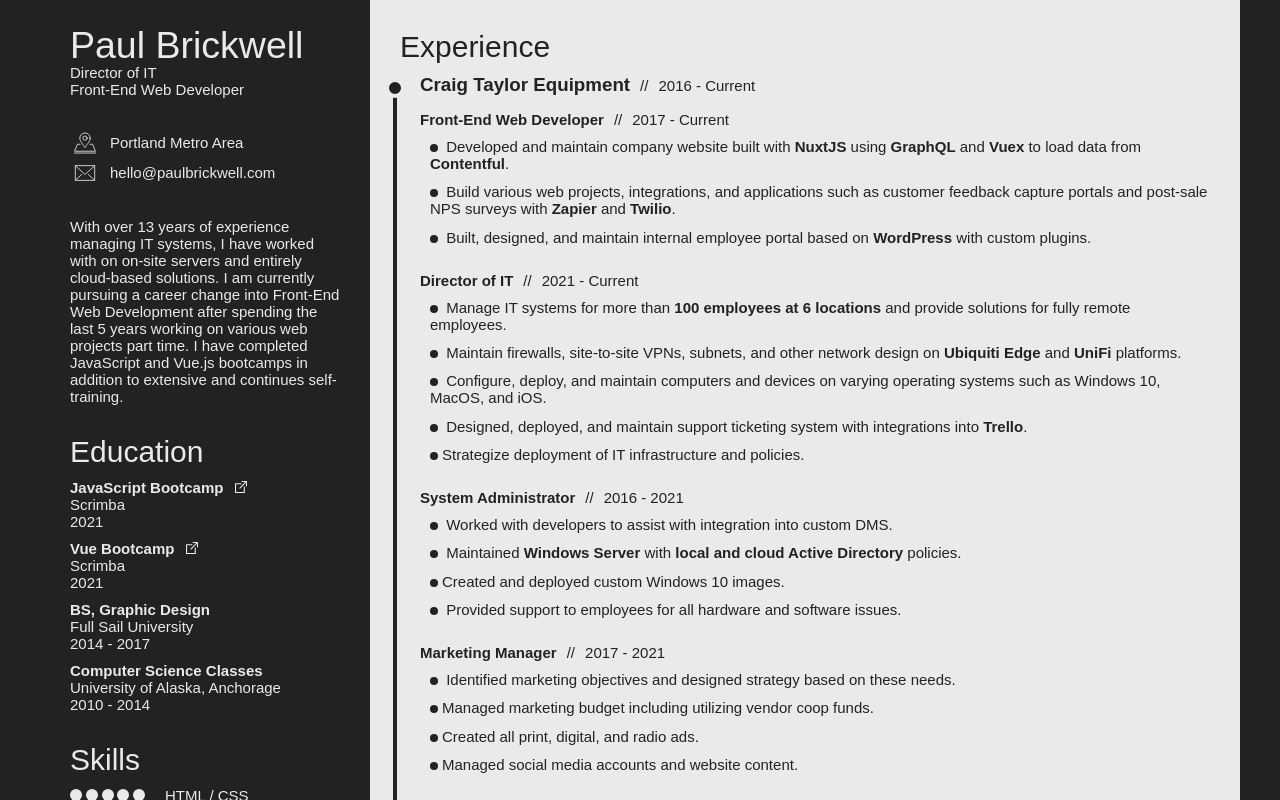
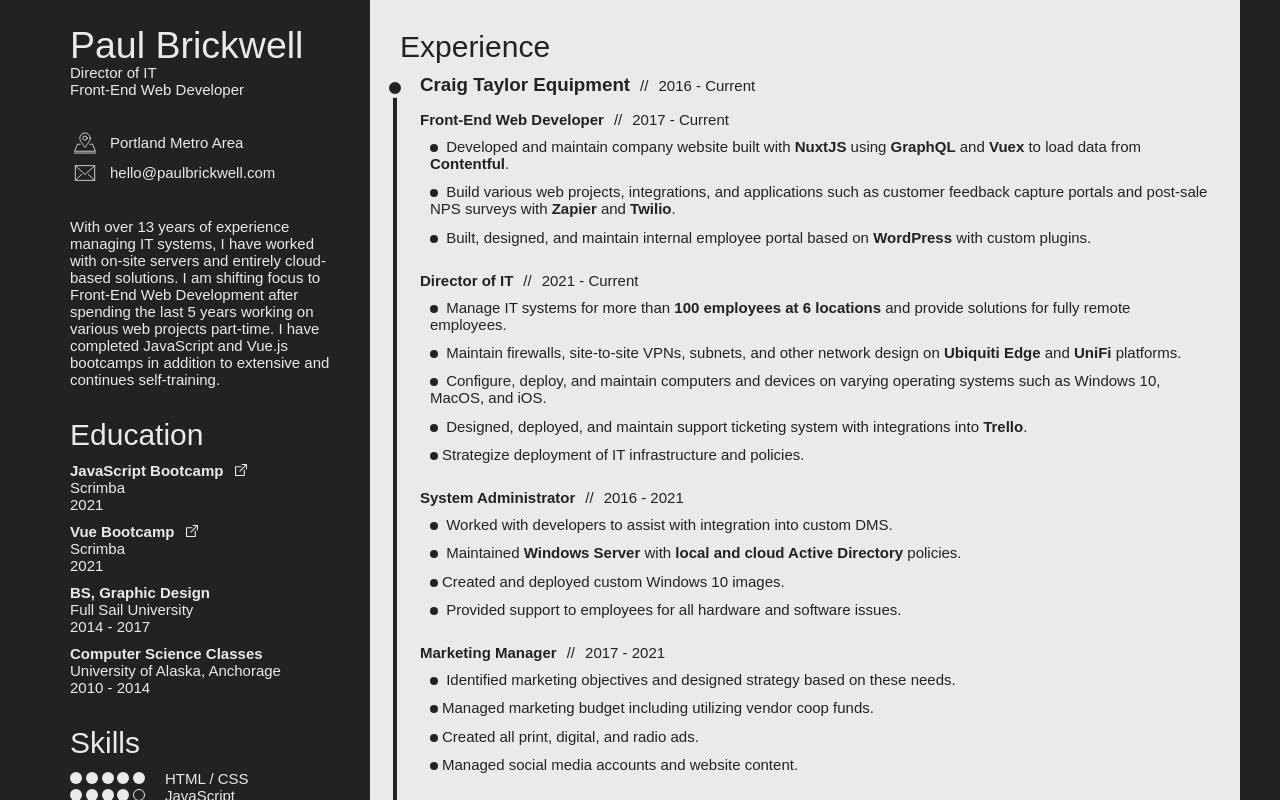
Before and after one commit to paulbrickwell/paulbrickwell-cv, a Vue app: page / in a window 1280 px wide. Shown: the top 800 px of the page. Built offline with nearby package versions, Linux system fonts and the light colour scheme; a web font is replaced by a local one.

Commit message:
Spelling fix

```diff
--- a/src/components/sidebar-components/Intro.vue
+++ b/src/components/sidebar-components/Intro.vue
@@ -2,11 +2,10 @@
   <div class="intro">
     <p>
       With over 13 years of experience managing IT systems, I have worked with
-      on on-site servers and entirely cloud-based solutions. I am currently
-      pursuing a career change into Front-End Web Development after spending the
-      last 5 years working on various web projects part time. I have completed
-      JavaScript and Vue.js bootcamps in addition to extensive and continues
-      self-training.
+      on-site servers and entirely cloud-based solutions. I am shifting focus to
+      Front-End Web Development after spending the last 5 years working on
+      various web projects part-time. I have completed JavaScript and Vue.js
+      bootcamps in addition to extensive and continues self-training.
     </p>
   </div>
 </template>
```
Also changed, not shown: 1 other file (tests, documents, lock files or other folders).
